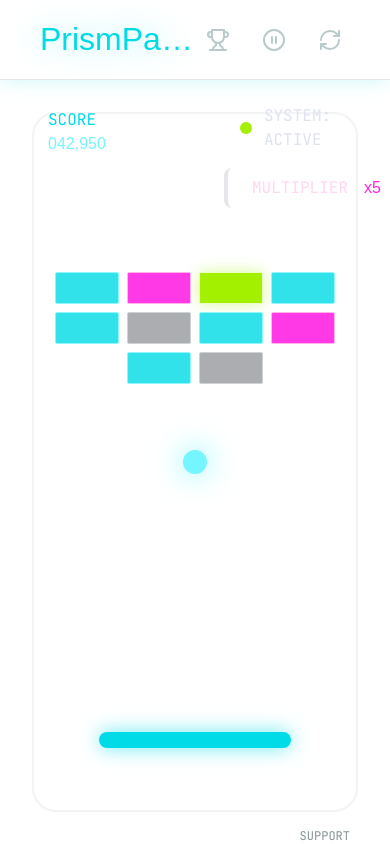
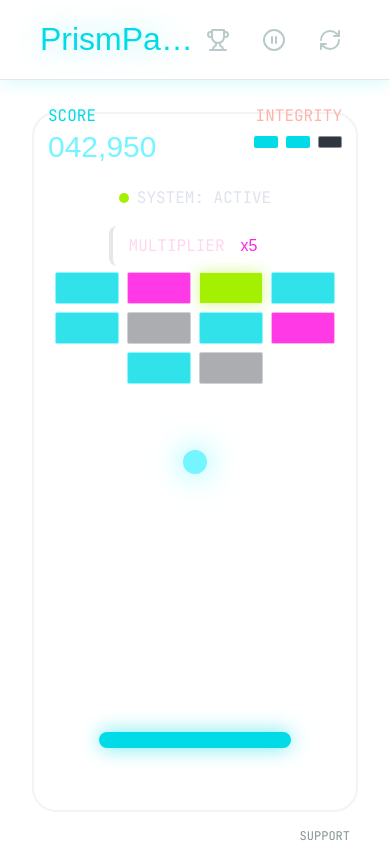
Before and after one commit to hikmetgulsesli/prismpaddle-lite-41e47789, a React (Vite) app: page / in a window 390 px wide. Built offline with nearby package versions, Linux system fonts and the light colour scheme.

Commit message:
feat: US-002 - PrismPaddle Lite - Gameplay - PrismPaddle Lite screen

```diff
--- a/src/screens/GameplayPrismpaddleLite.tsx
+++ b/src/screens/GameplayPrismpaddleLite.tsx
@@ -71,30 +71,30 @@ export function GameplayPrismpaddleLite({ actions, runtime }: GameplayPrismpaddl
       {/* Main Content Area (Playfield) */}
       <main className="flex-1 relative w-full h-screen pt-20 md:pl-64 flex flex-col overflow-hidden">
       {/* HUD */}
-      <div className="absolute top-24 left-6 right-6 z-20 flex justify-between items-start pointer-events-none md:left-72">
+      <div className="absolute top-24 left-3 right-3 z-20 flex flex-wrap justify-center gap-2 items-start pointer-events-none md:left-72 md:right-6 md:justify-between md:gap-4">
       {/* Score */}
-      <div className="prism-glass px-6 py-3 rounded-xl flex flex-col items-start min-w-[200px]">
+      <div className="prism-glass px-3 py-2 rounded-xl flex flex-col items-start min-w-0 w-[calc(50%-0.25rem)] max-w-[170px] md:w-auto md:max-w-none md:min-w-[200px] md:px-6 md:py-3">
       <span className="font-label-caps text-label-caps text-surface-tint mb-1">SCORE</span>
-      <span className="font-display-xl text-display-xl text-primary-fixed neon-text-cyan leading-none">042,950</span>
+      <span className="font-display-xl text-3xl md:text-display-xl text-primary-fixed neon-text-cyan leading-none">042,950</span>
       </div>
       {/* Central Status */}
-      <div className="flex flex-col items-center gap-2">
-      <div className="prism-glass px-4 py-2 rounded-full flex items-center gap-3">
-      <div className="w-3 h-3 rounded-full bg-tertiary-container pulse-lime"></div>
+      <div className="order-3 flex w-full flex-col items-center gap-2 md:order-none md:w-auto">
+      <div className="prism-glass px-3 py-2 rounded-full flex items-center gap-2 md:px-4 md:gap-3">
+      <div className="w-2.5 h-2.5 rounded-full bg-tertiary-container pulse-lime md:w-3 md:h-3"></div>
       <span className="font-label-caps text-label-caps text-on-background">SYSTEM: ACTIVE</span>
       </div>
-      <div className="prism-glass px-6 py-2 rounded-xl flex items-center gap-2 border-l-4 border-l-secondary-container">
+      <div className="prism-glass px-4 py-2 rounded-xl flex items-center gap-2 border-l-4 border-l-secondary-container md:px-6">
       <span className="font-label-caps text-label-caps text-secondary-fixed">MULTIPLIER</span>
       <span className="font-stat-value text-stat-value text-secondary-container glow-magenta px-2">x5</span>
       </div>
       </div>
       {/* Lives */}
-      <div className="prism-glass px-6 py-3 rounded-xl flex flex-col items-end min-w-[150px]">
+      <div className="prism-glass px-3 py-2 rounded-xl flex flex-col items-end min-w-0 w-[calc(50%-0.25rem)] max-w-[140px] md:w-auto md:max-w-none md:min-w-[150px] md:px-6 md:py-3">
       <span className="font-label-caps text-label-caps text-error mb-2">INTEGRITY</span>
       <div className="flex gap-2">
-      <div className="w-8 h-3 bg-surface-tint rounded-sm glow-cyan"></div>
-      <div className="w-8 h-3 bg-surface-tint rounded-sm glow-cyan"></div>
-      <div className="w-8 h-3 bg-surface-variant rounded-sm border border-outline"></div>
+      <div className="w-6 h-3 bg-surface-tint rounded-sm glow-cyan md:w-8"></div>
+      <div className="w-6 h-3 bg-surface-tint rounded-sm glow-cyan md:w-8"></div>
+      <div className="w-6 h-3 bg-surface-variant rounded-sm border border-outline md:w-8"></div>
       </div>
       </div>
       </div>
```
